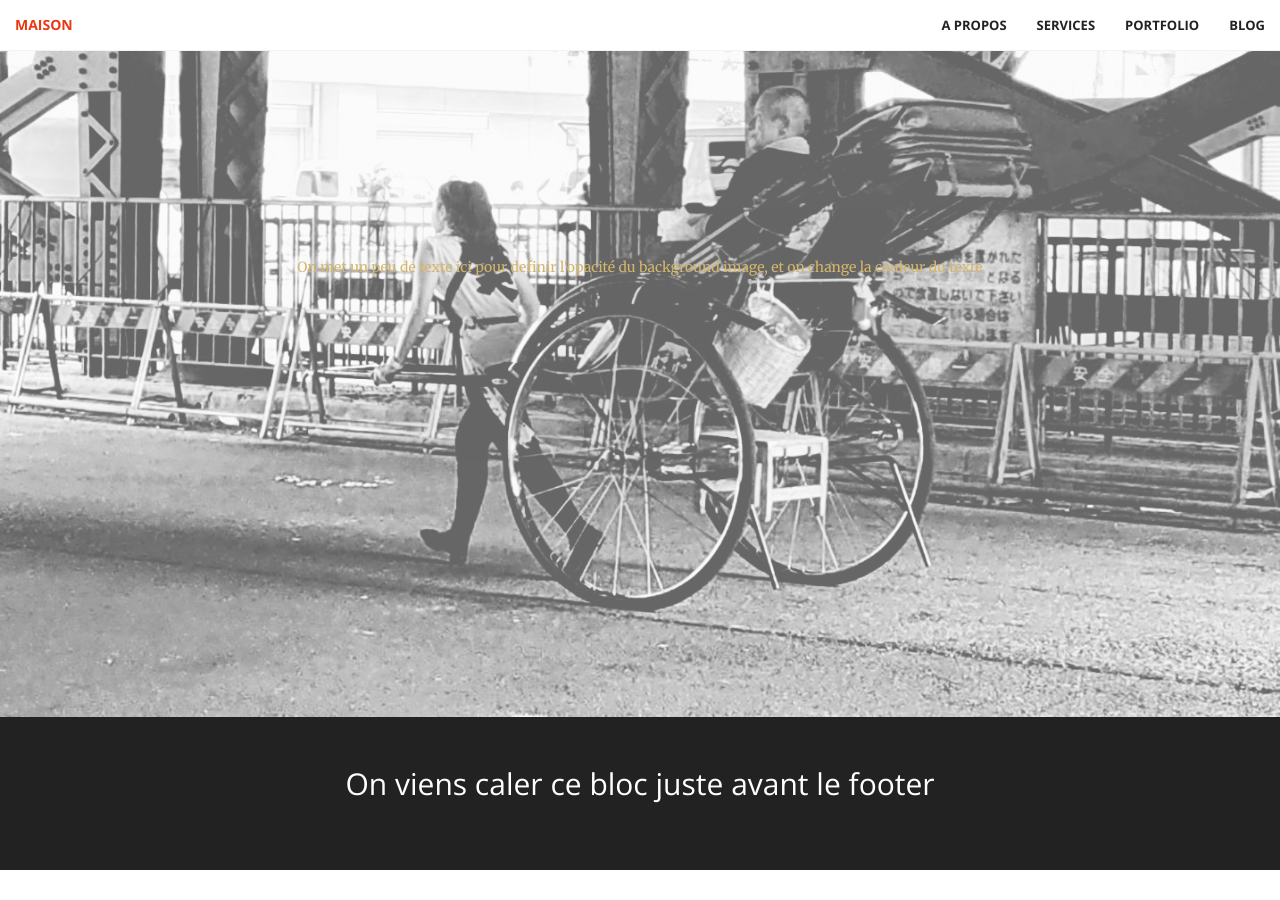
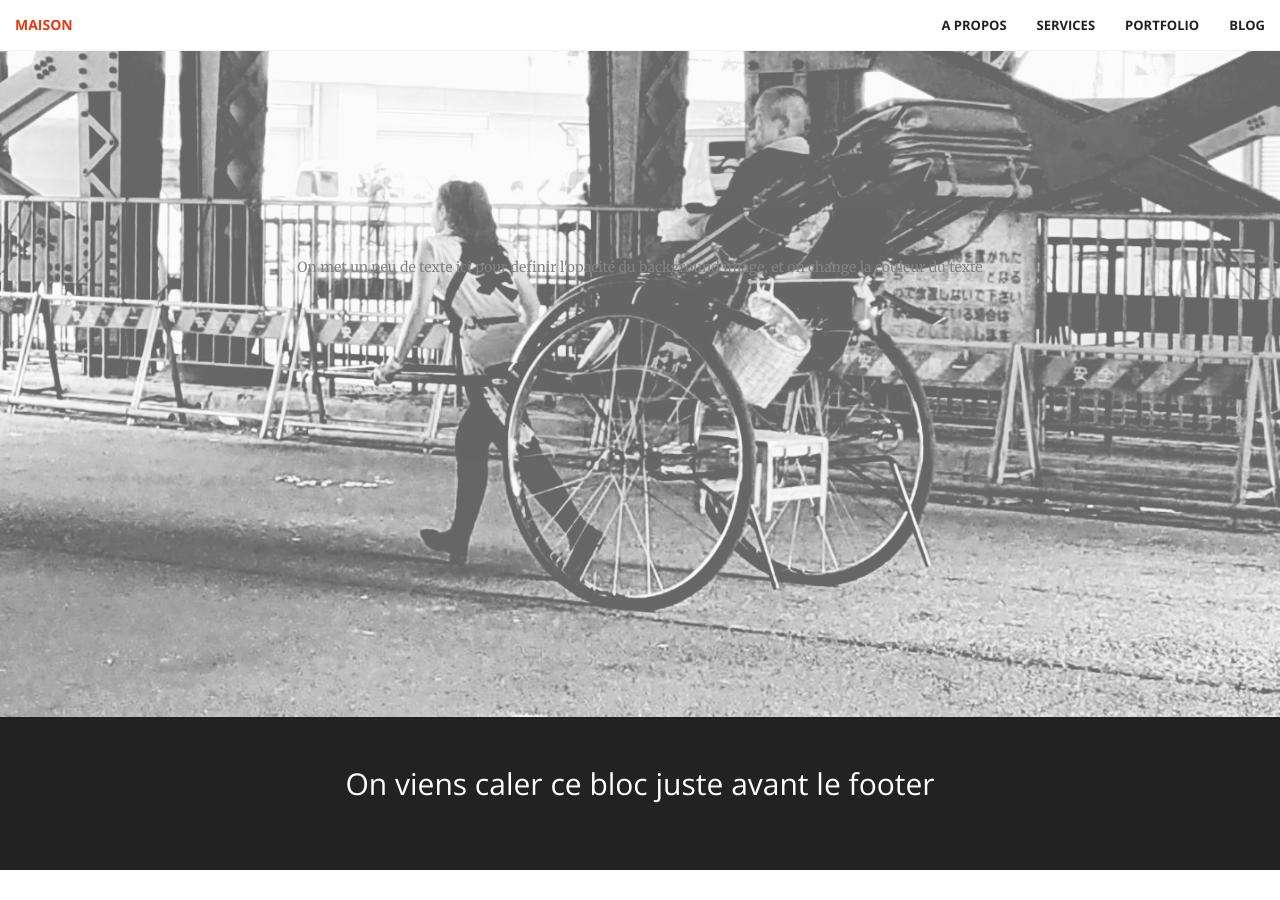
Before and after one commit to daily-frenchy/open, a Jekyll site: the page built from index.html, in a window 1280 px wide and 900 px high, scrolled down 556 px. Built offline with Jekyll 4.4.1, drawn with Linux system fonts in a browser that asks for light colours.

Commit message:
Update creative.css

```diff
--- a/css/creative.css
+++ b/css/creative.css
@@ -197,7 +197,7 @@ header {
     min-height: auto;
     text-align: center;
     /*     couleur du texte du header */
-    color: rgb(184, 134, 11);
+/*     color: rgb(184, 134, 11); */
     opacity: 0.6;
     background-image: url(/open/img/header.jpg);
     background-position: center;
```
